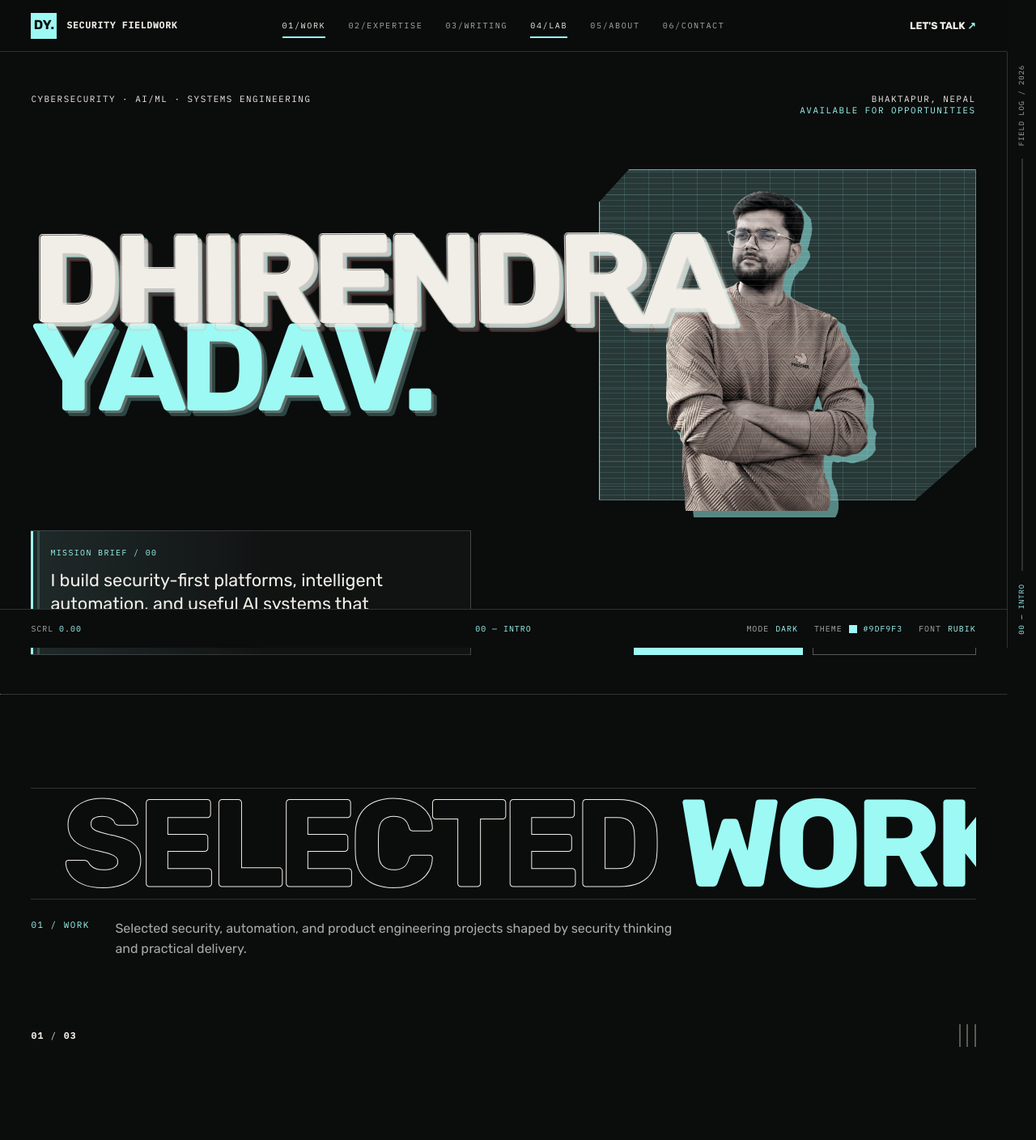
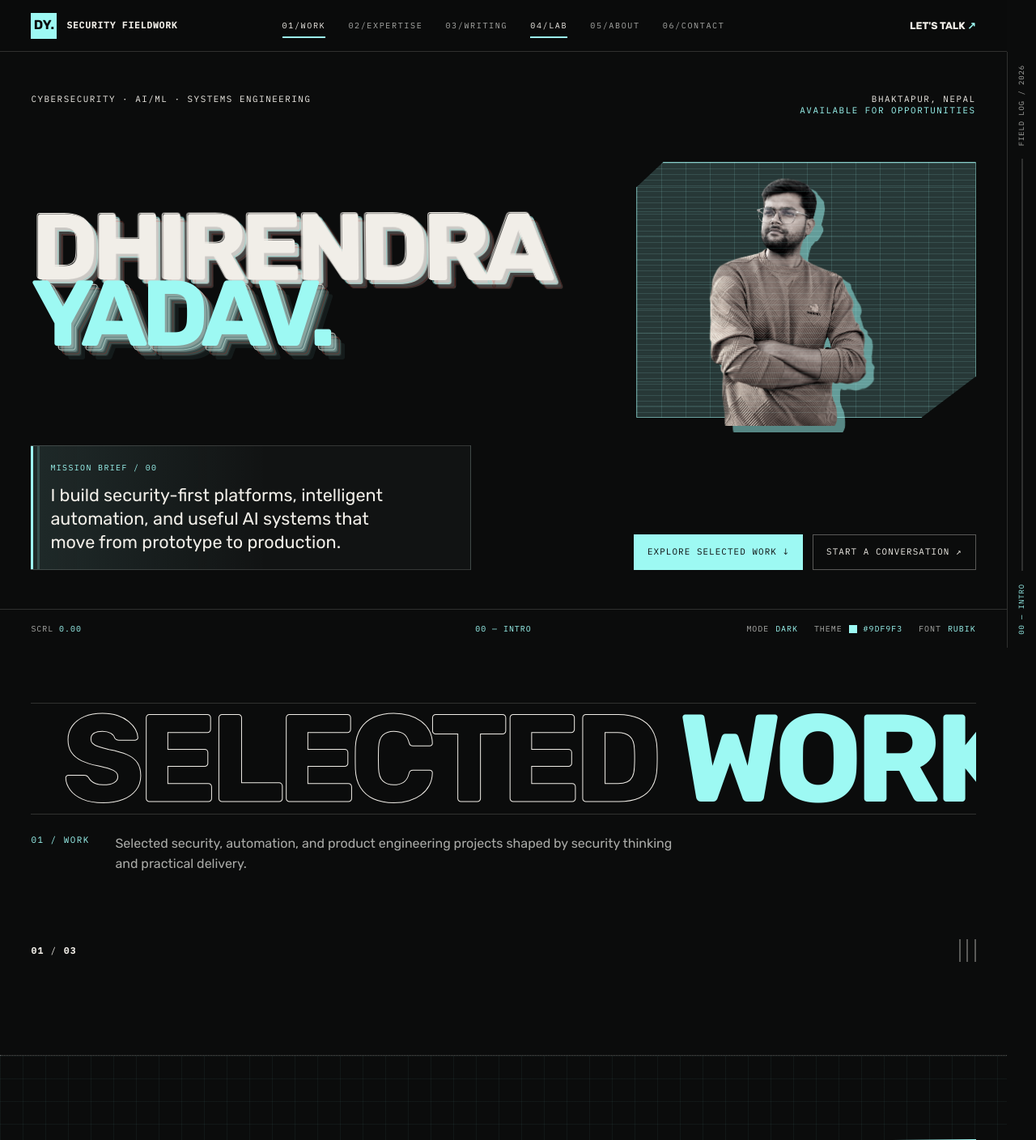
Before and after one commit to thedhirendrayadav/Personal_porfolio, a Flask app: page / in a window 1280 px wide. Shown: the top 1408 px of the page at 81% size. Run offline with Flask 3, Linux system fonts and the light colour scheme; data that the repository does not hold is empty; some web fonts are replaced.

Commit message:
fix: fit hero composition within viewport

```diff
--- a/static/css/editorial-portfolio.css
+++ b/static/css/editorial-portfolio.css
@@ -487,18 +487,26 @@
     .work-deck-footer { display: none; }
   }
 
-  .home-hero { min-height: calc(100svh - var(--header-h)); padding-block: clamp(2rem, 4vw, 4rem) 3rem; display: grid; grid-template-rows: auto 1fr auto; gap: 1.5rem; }
+  .home-hero { height: calc(100svh - var(--header-h) - 3rem); min-height: 0; padding-block: clamp(2rem, 4vw, 4rem) 3rem; display: grid; grid-template-rows: auto minmax(0, 1fr) auto; gap: 1.5rem; }
   .hero-meta { display: flex; justify-content: space-between; gap: 2rem; }
   .hero-meta .meta { text-align: right; }
-  .hero-display { position: relative; min-height: 29rem; display: flex; align-items: center; }
-  .hero-display h1 { position: relative; z-index: 2; font-size: clamp(5rem, 12vw, 12.5rem); line-height: .72; letter-spacing: -.065em; }
+  .hero-display { position: relative; min-height: 0; display: flex; align-items: center; }
+  .hero-display h1 { position: relative; z-index: 2; max-width: 58%; font-size: clamp(4.5rem, 9vw, 10rem); line-height: .72; letter-spacing: -.065em; }
   .hero-display h1 span, .hero-display h1 strong { display: block; }
   .hero-display h1 strong {
+    position: relative; isolation: isolate;
     color: var(--accent);
     text-shadow:
       3px 3px 0 color-mix(in srgb, var(--ink) 26%, transparent),
       7px 7px 0 color-mix(in srgb, var(--accent) 24%, transparent);
   }
+  .hero-accent-depth::before,
+  .hero-accent-depth::after {
+    content: attr(data-text); position: absolute; inset: 0; z-index: -1; color: transparent;
+    pointer-events: none; -webkit-text-stroke: 1px var(--ink);
+  }
+  .hero-accent-depth::before { transform: translate(5px, 5px); opacity: .7; }
+  .hero-accent-depth::after { transform: translate(10px, 10px); opacity: .28; -webkit-text-stroke-color: var(--signal); }
   .hero-name-depth {
     position: relative; isolation: isolate; transform-origin: left center;
     transform: perspective(700px) rotateY(-2deg) rotateX(1deg);
@@ -511,7 +519,7 @@
   }
   .hero-name-depth::before { transform: translate(5px, 5px); opacity: .78; }
   .hero-name-depth::after { transform: translate(10px, 10px); opacity: .24; -webkit-text-stroke-color: var(--signal); }
-  .hero-portrait { position: absolute; inset: 0 0 0 auto; width: min(40vw, 36rem); height: 100%; }
+  .hero-portrait { position: absolute; inset: 0 0 0 auto; width: min(36vw, 32rem); height: 100%; }
   .hero-portrait-cutout { isolation: isolate; overflow: visible; background: transparent; }
   .hero-portrait-cutout::before {
     content: ""; position: absolute; z-index: 0; inset: 9% 0 3% 9%;
@@ -670,8 +678,9 @@
   .error-copy .button-row { grid-column: 2; }
 
   @media (max-width: 820px) {
+    .home-hero { height: auto; min-height: calc(100svh - var(--header-h)); }
     .hero-display { align-items: end; min-height: 37rem; }
-    .hero-display h1 { font-size: clamp(4.4rem, 18vw, 8rem); }
+    .hero-display h1 { max-width: 100%; font-size: clamp(4.4rem, 18vw, 8rem); }
     .hero-portrait { width: 65%; height: 72%; opacity: .82; }
     .hero-bottom, .about-split, .about-profile { grid-template-columns: 1fr; }
     .mission-brief { max-width: 100%; }
--- a/templates/index.html
+++ b/templates/index.html
@@ -8,7 +8,7 @@
     <p class="meta">BHAKTAPUR, NEPAL<br><span class="accent">AVAILABLE FOR OPPORTUNITIES</span></p>
   </div>
   <div class="hero-display" data-reveal>
-    <h1><span class="outline-text hero-name-depth" data-text="DHIRENDRA">DHIRENDRA</span><strong>YADAV.</strong></h1>
+    <h1><span class="outline-text hero-name-depth" data-text="DHIRENDRA">DHIRENDRA</span><strong class="hero-accent-depth" data-text="YADAV.">YADAV.</strong></h1>
     <figure class="hero-portrait hero-portrait-cutout portrait-treatment">
       <img src="{{ url_for('static', filename='images/profile-hero-cutout.png', v=asset_version) }}" alt="Portrait of Dhirendra Yadav">
     </figure>
```
Also changed, not shown: tests/test_public_pages.py (+11 -0 lines).
